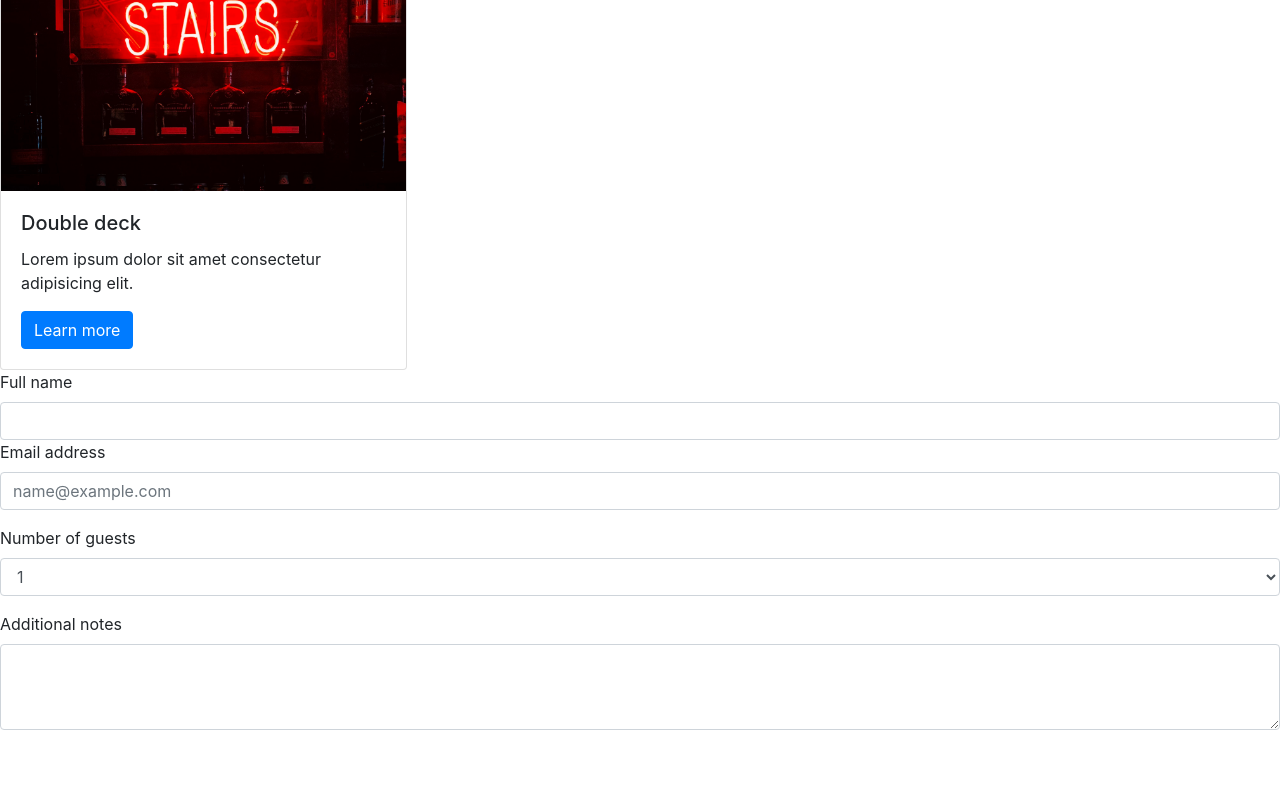
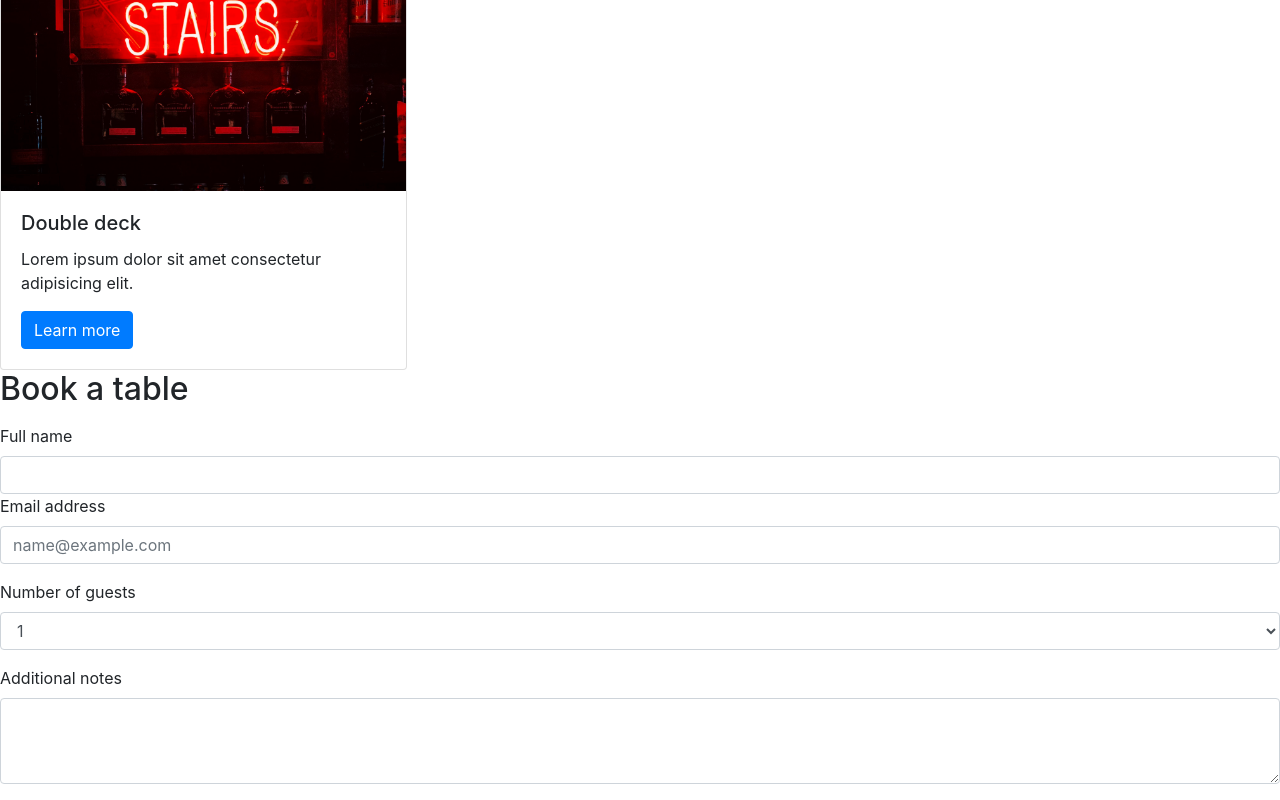
Before and after one commit to FBW41-2/11-uib-bennys-burgers-weasels-burgers, a website: page src/index.html in a window 1280 px wide. Shown: the part 1662-2462 px from the top of the page. Before the commit the page ends 2408 px from the top, so only its background shows below. Drawn offline with nearby package versions, Linux system fonts and the light colour scheme; files that its build step writes are made by us from their sources.

Commit message:
first draft

```diff
--- a/src/index.html
+++ b/src/index.html
@@ -101,6 +101,7 @@
 
     <!-- Form - Book a Table- Doven -->
     <form>
+    <h2 class="book a table">Book a table</h2>
         <div class="form-group">
           <label for="exampleFormControlInput1">Full name</label>
           <input type="name" class="form-control" id="exampleFormControlInput1">
```
Lines whose indentation alone changed are shown as unchanged.
